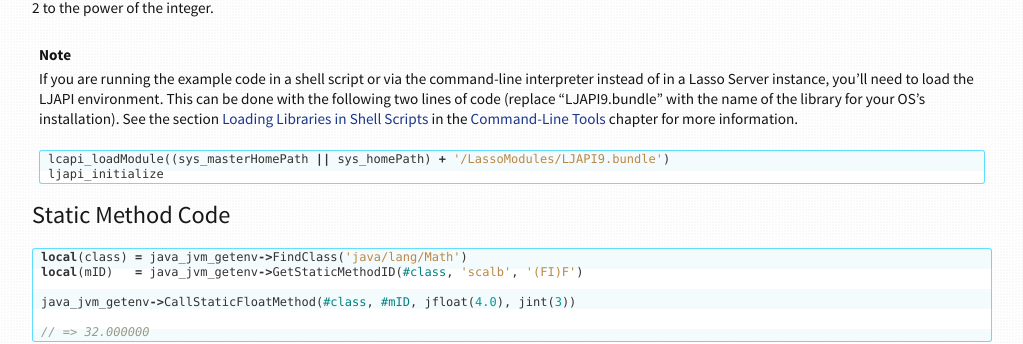
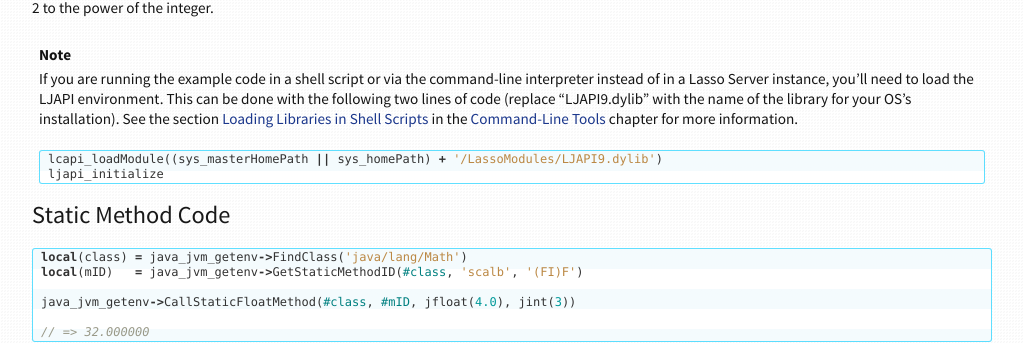
Before and after one commit to LassoSoft/LassoGuide, a Sphinx documentation site: the page built from source/api/ljapi-overview.rst, in a window 1280 px wide and 900 px high, scrolled down 318 px. Shown: the part 190-534 px from the top of the window, without its empty margins (128-1151 px from the left). Built offline with Sphinx 7.4.7, drawn with Linux system fonts in a browser that asks for light colours; cross-references to code outside the pages are shown as plain code.

Commit message:
fix LJAPI9 filename

```diff
--- a/source/api/ljapi-overview.rst
+++ b/source/api/ljapi-overview.rst
@@ -38,11 +38,11 @@ power of the integer.
    If you are running the example code in a shell script or via the command-line
    interpreter instead of in a Lasso Server instance, you'll need to load the
    LJAPI environment. This can be done with the following two lines of code
-   (replace "LJAPI9.bundle" with the name of the library for your OS's
+   (replace "LJAPI9.dylib" with the name of the library for your OS's
    installation). See the section :ref:`command-loading-libraries` in the
    :ref:`command-line-tools` chapter for more information. ::
 
-      lcapi_loadModule((sys_masterHomePath || sys_homePath) + '/LassoModules/LJAPI9.bundle')
+      lcapi_loadModule((sys_masterHomePath || sys_homePath) + '/LassoModules/LJAPI9.dylib')
       ljapi_initialize
 
 
--- a/source/operations/command-line-tools.rst
+++ b/source/operations/command-line-tools.rst
@@ -462,7 +462,7 @@ LJAPI9 LCAPI module and then call the `ljapi_initialize` method::
       case('Linux')
          lcapi_loadModule((sys_masterHomePath || sys_homePath) + '/LassoModules/LJAPI.so')
       case('Mac OS X')
-         lcapi_loadModule((sys_masterHomePath || sys_homePath) + '/LassoModules/LJAPI9.bundle')
+         lcapi_loadModule((sys_masterHomePath || sys_homePath) + '/LassoModules/LJAPI9.dylib')
       // Fail if unknown OS
       case
          fail('Unknown platform')
```
